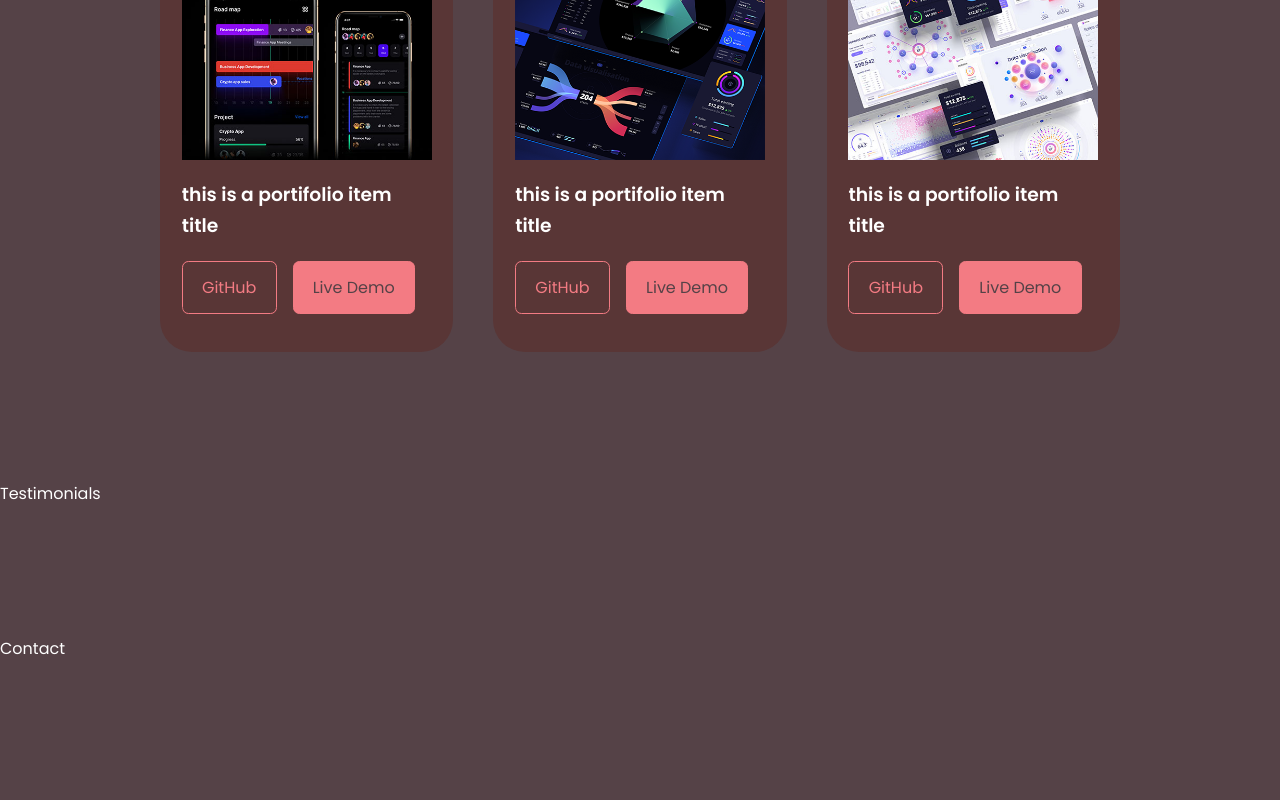
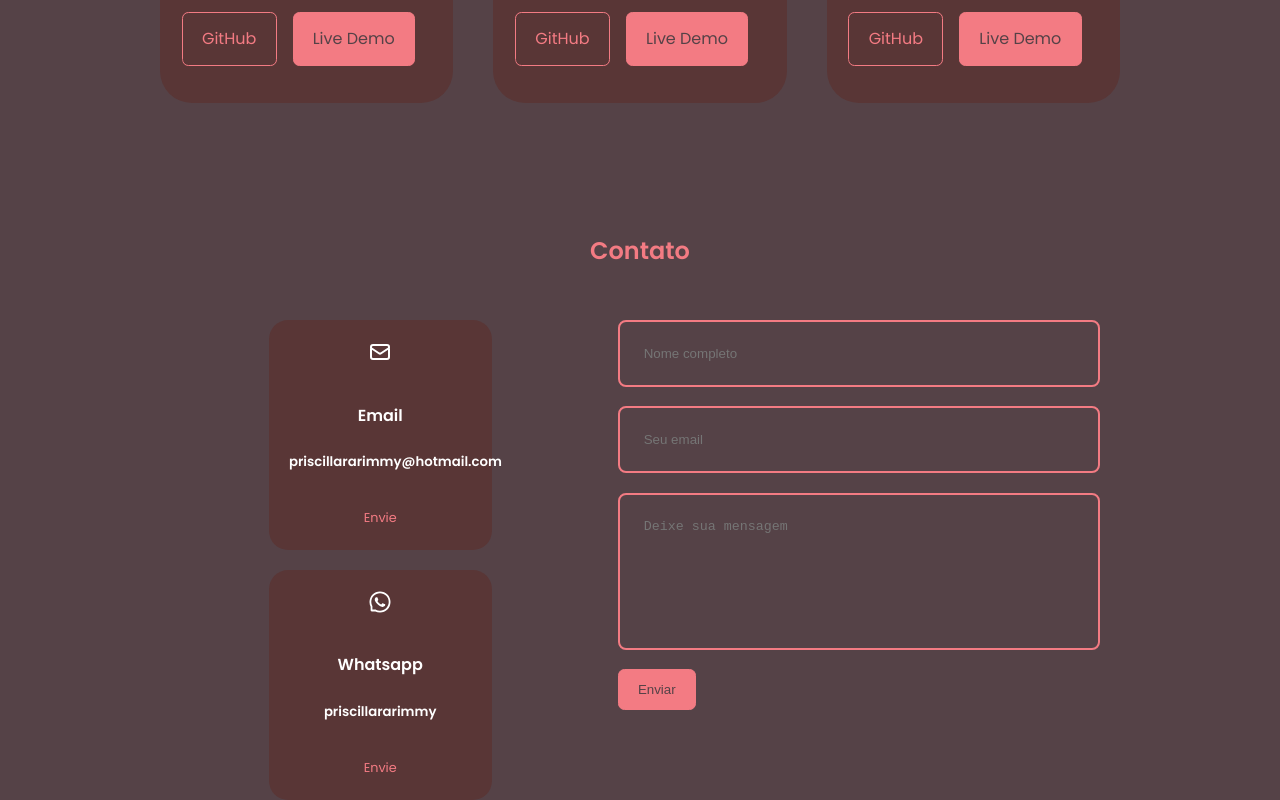
Before and after one commit to priscillararimmy/portifolio-react, a React (Create React App) app: page / in a window 1280 px wide. Shown: the part 3354-4154 px from the top of the page. Before the commit the page ends 4016 px from the top, so only its background shows below. Built offline with nearby package versions, Linux system fonts and the light colour scheme.

Commit message:
feat(Contato):Finalidado

```diff
--- a/src/App.jsx
+++ b/src/App.jsx
@@ -3,9 +3,7 @@ import Header from "./components/header/header.jsx"
 import Nav from "./components/nav/nav"
 import About from "./components/about/about"
 import Experience from "./components/experience/experiense"
-import Services from "./components/services/services"
 import Portifolio from "./components/portifolio/portifolio"
-import Testimonials from "./components/testimonials/testimonials"
 import Contact from "./components/contact/contact"
 import Footer from "./components/footer/footer"
 
@@ -17,9 +15,7 @@ const App = () => {
             <Nav />
             <About />
             <Experience />
-            <Services />
             <Portifolio />
-            <Testimonials />
             <Contact />
             <Footer />
         </>
--- a/src/components/contact/contact.css
+++ b/src/components/contact/contact.css
@@ -0,0 +1,69 @@
+.container.contact__container {
+    width: 58%;
+    display: grid;
+    grid-template-columns: 30% 58%;
+    gap: 17%;
+}
+
+.contact__options {
+    display: flex;
+    flex-direction: column;
+    gap: 1.2rem;
+}
+
+.contact__option {
+   background-color: var(--color-bg-variant);
+   padding: 1.2rem;
+   border-radius: 1.2rem;
+   text-align: center;
+   border: 1px solid transparent;
+   transition: var(--transition);
+}
+
+.contact__option:hover {
+    background: transparent;
+    border-color: var(--color-primary);
+}
+
+.contact_option-icon {
+    font-size: 1.5rem;
+    margin-bottom: 0.5rem;
+}
+
+.contact__option a {
+    margin-top: 0.7rem;
+    display: inline-block;
+    font-size: 0.8rem;
+}
+
+/* ============ Form ===============*/
+form {
+    display: flex;
+    flex-direction: column;
+    gap: 1.2rem;
+}
+
+input, textarea {
+    width: 100%;
+    padding: 1.5rem;
+    border-radius: 0.5rem;
+    background: transparent;
+    border: 2px solid var(--color-primary);
+    resize: none;
+    color: var(--color-white);
+}
+
+/* ============ MEDIA QUERIES (MEDIUM DEVICES) ===============*/
+@media screen and (max-width: 1024px) {
+    .container.contact__container {
+        grid-template-columns: 1fr;
+        gap: 2rem;
+    }
+}
+
+/* ============ MEDIA QUERIES (SMALL DEVICES) ===============*/
+@media screen and (max-width: 600px) {
+    .container.contact__container, form {
+        width: var(--container-width-sm);
+    }
+}
--- a/src/components/contact/contact.jsx
+++ b/src/components/contact/contact.jsx
@@ -1,9 +1,38 @@
+/* eslint-disable jsx-a11y/anchor-has-content */
 import React from "react";
 import './contact.css'
+import {HiOutlineMail} from 'react-icons/hi'
+import {AiOutlineWhatsApp} from 'react-icons/ai'
 
 const Contact = () => {
     return (
-        <section id="contact">Contact</section>
+        <section id="contact">
+            <h2>Contato</h2>
+            <div className="container contact__container">
+                <div className="contact__options">
+                    <article className="contact__option">
+                        <HiOutlineMail className="contact_option-icon" />
+                        <h4>Email</h4>
+                        <h5>priscillararimmy@hotmail.com</h5>
+                        <a href="mailto:priscillararimmy@hotmail.com" target="_blank" rel="noreferrer">Envie</a>
+                    </article>
+                    <article className="contact__option">
+                        <AiOutlineWhatsApp className="contact_option-icon" />
+                        <h4>Whatsapp</h4>
+                        <h5>priscillararimmy</h5>
+                        <a href="https://api.whatsapp.com/send?phone=5548996371654" target="_blank" rel="noreferrer">Envie</a>
+                    </article>
+
+                </div>
+                <form action="">
+                    <input type="text" name="name" placeholder="Nome completo" required />
+                    <input type="email" name="email" placeholder="Seu email" required />
+                    <textarea name="message" rows="7" placeholder="Deixe sua mensagem" required></textarea>
+                    <button type="submit" className="btn btn-primary">Enviar</button>
+                </form>
+            </div>
+
+        </section>
     )
 }
 
--- a/src/components/services/services.jsx
+++ /dev/null
@@ -1,18 +0,0 @@
-import React from "react";
-import './services.css'
-
-const Services = () => {
-     return (
-        <section id="services">
-         <h2>Projetos</h2>
-         <div className="container services__container"></div>
-         <article className="service">
-            <div className="service__head">
-               <h3>GitHub</h3>
-            </div>
-         </article>
-         </section>
-     )
-}
-
-export default Services
--- a/src/components/testimonials/testimonials.jsx
+++ /dev/null
@@ -1,12 +0,0 @@
-import React from "react";
-import './testimonials.css'
-
-const Testimonials = () => {
-    return (
-        <section id="testimonials">
-            Testimonials
-        </section>
-    )
-}
-
-export default Testimonials
```
Also changed, not shown: src/components/services/services.css (deleted), src/components/testimonials/testimonials.css (deleted).
